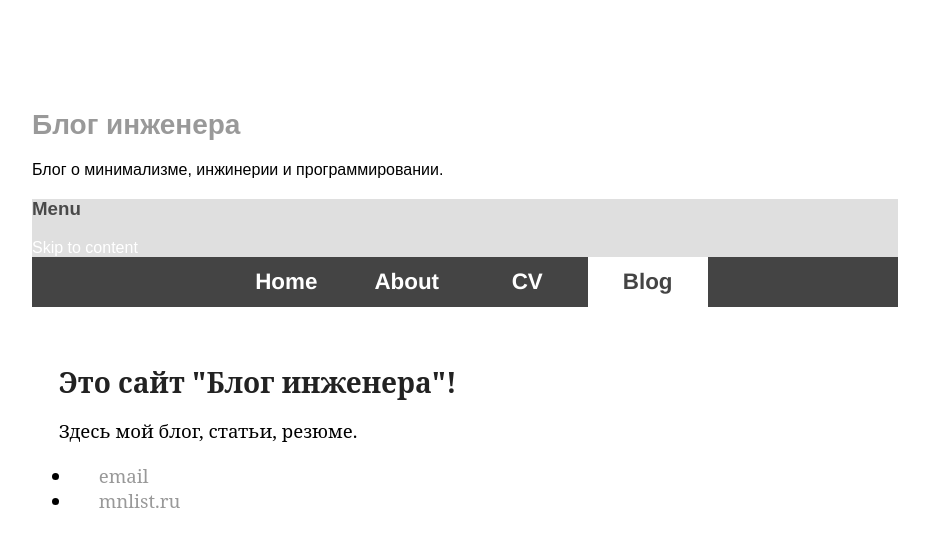
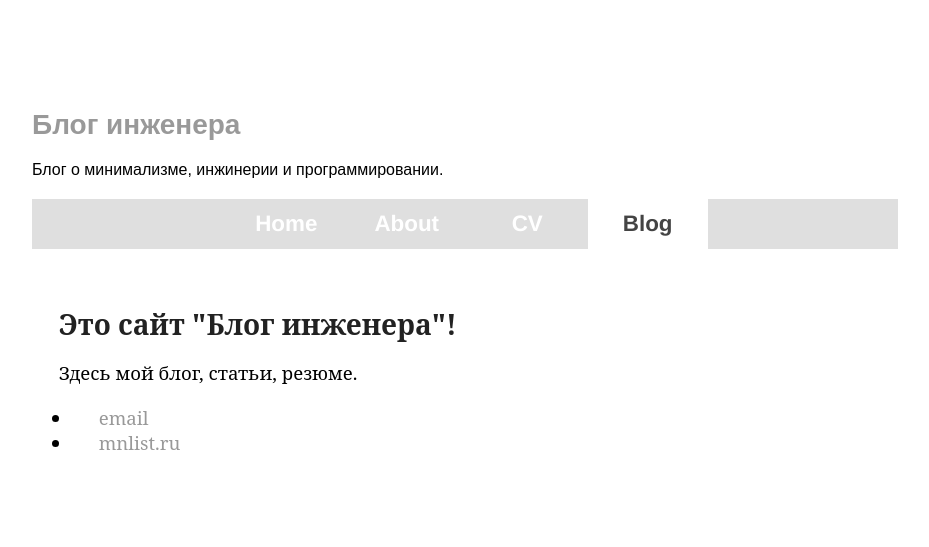
Before and after one commit to kiselevmv/kiselevmv.github.io, a Jekyll site: the page built from index.html, in a window 1280 px wide. Shown: the top 547 px of the page, without its empty margins (160-1089 px from the left). Built offline with Jekyll 4.4.1, drawn with Linux system fonts in a browser that asks for light colours; nearby versions of some CDN libraries; the list of posts is cut into pages by our own code.

Commit message:
New design

```diff
--- a/_layouts/default.html
+++ b/_layouts/default.html
@@ -22,9 +22,7 @@
 
    		<p>{{ site.description | default: site.github.project_tagline }}</p>
 
-		<nav id="site-navigation" class="navigation main-navigation" role="navigation">
-		<h3 class="menu-toggle">Menu</h3>
-		<a class="screen-reader-text skip-link" href="#content" title="Skip to content">Skip to content</a>
+		<nav>
     		<ul>
         		<li class="home"><a href="/">Home</a></li>
 	        	<li class="about"><a href="/about">About</a></li>
--- a/css/main.css
+++ b/css/main.css
@@ -125,7 +125,7 @@ nav {
 
 nav ul {
   list-style: none;
-  background-color: #444;
+  background-color: #DFDFDF;
   text-align: center;
   padding: 0;
   margin: 0;
```
